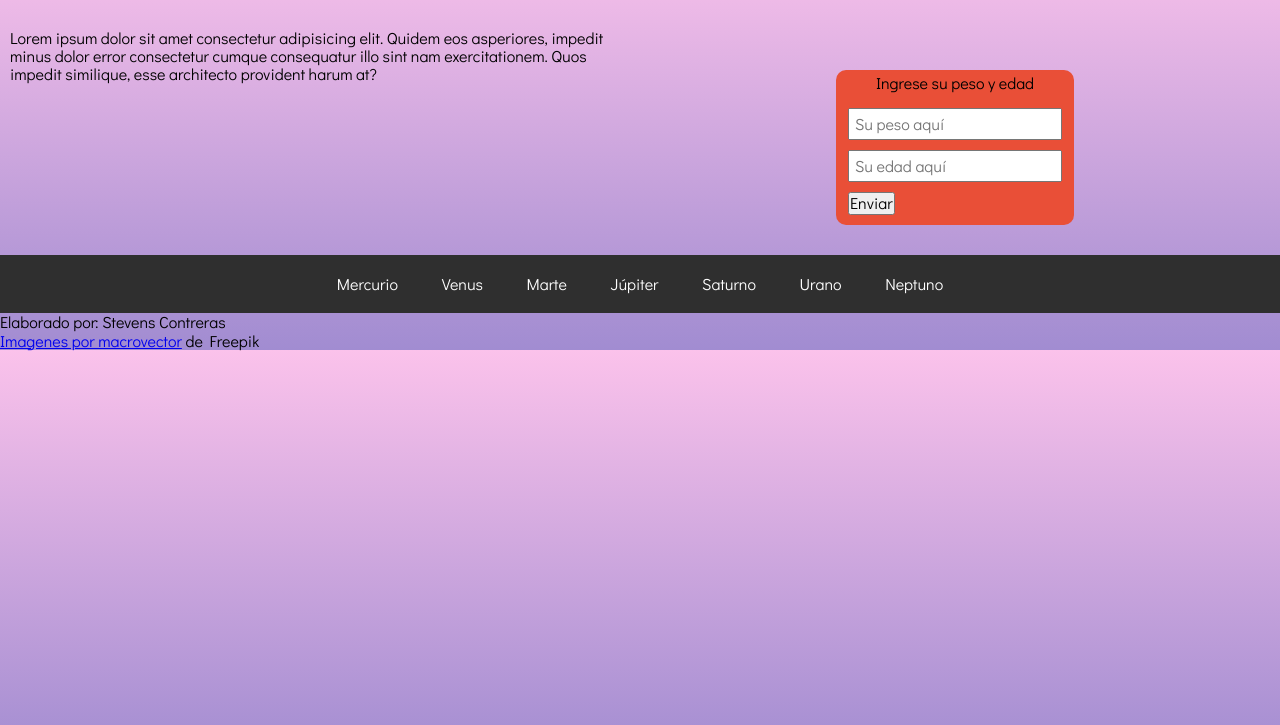
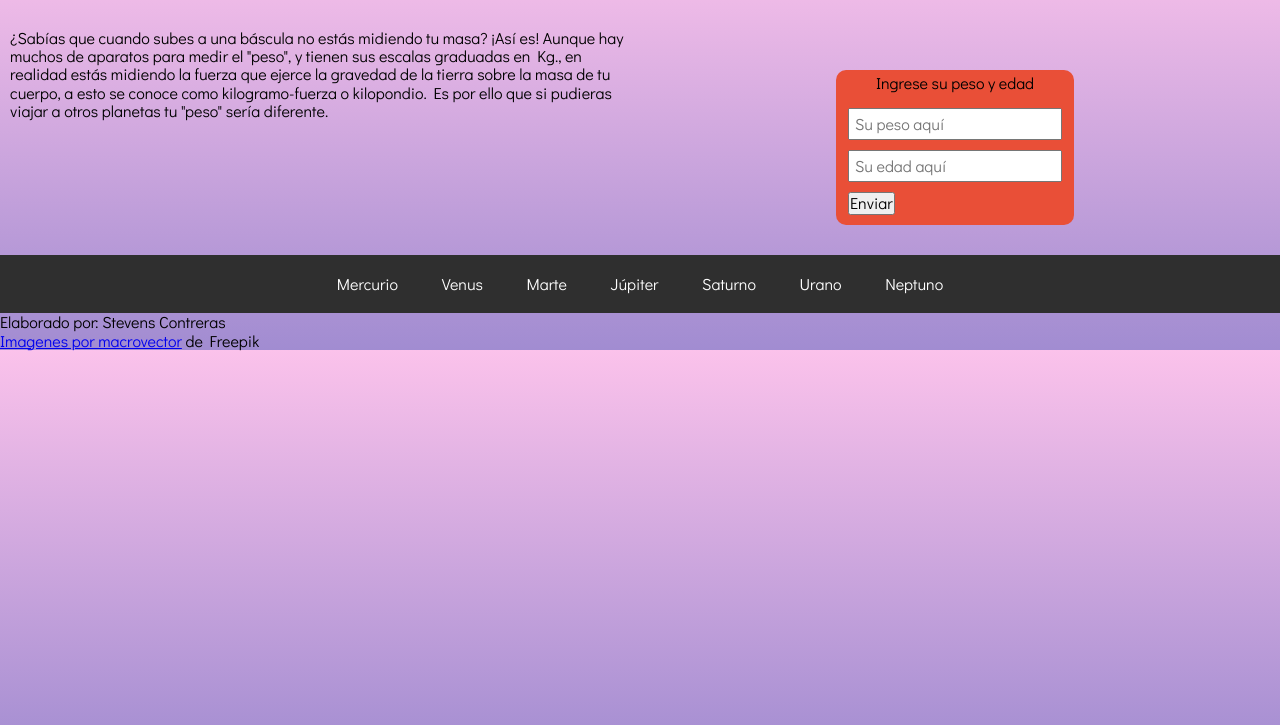
Before and after one commit to steconpa/calculadora-peso-edad-altura-planetas, a plain HTML site: page index.html in a window 1280 px wide. Shown: the part 61-786 px from the top of the page. Drawn offline with Linux system fonts and the light colour scheme.

Commit message:
Actualización index

```diff
--- a/index.html
+++ b/index.html
@@ -18,7 +18,7 @@
     <h1>Averigua tu peso y edad en otros planetas</h1>
     <section id="flex-header" class="flex-intro">
       <article class="flex-intro-article">
-        <p>Lorem ipsum dolor sit amet consectetur adipisicing elit. Quidem eos asperiores, impedit minus dolor error consectetur cumque consequatur illo sint nam exercitationem. Quos impedit similique, esse architecto provident harum at?</p>
+        <p>¿Sabías que cuando subes a una báscula no estás midiendo tu masa? ¡Así es! Aunque hay muchos de aparatos para medir el "peso", y tienen sus escalas graduadas en Kg., en realidad estás midiendo la fuerza que ejerce la gravedad de la tierra sobre la masa de tu cuerpo, a esto se conoce como kilogramo-fuerza o kilopondio. Es por ello que si pudieras viajar a otros planetas tu "peso" sería diferente.</p>
       </article>
       <article class="flex-intro-article">
         <form action="" id="formUserValues" name="formUserValues" method="get" class="formUserValues">
```
